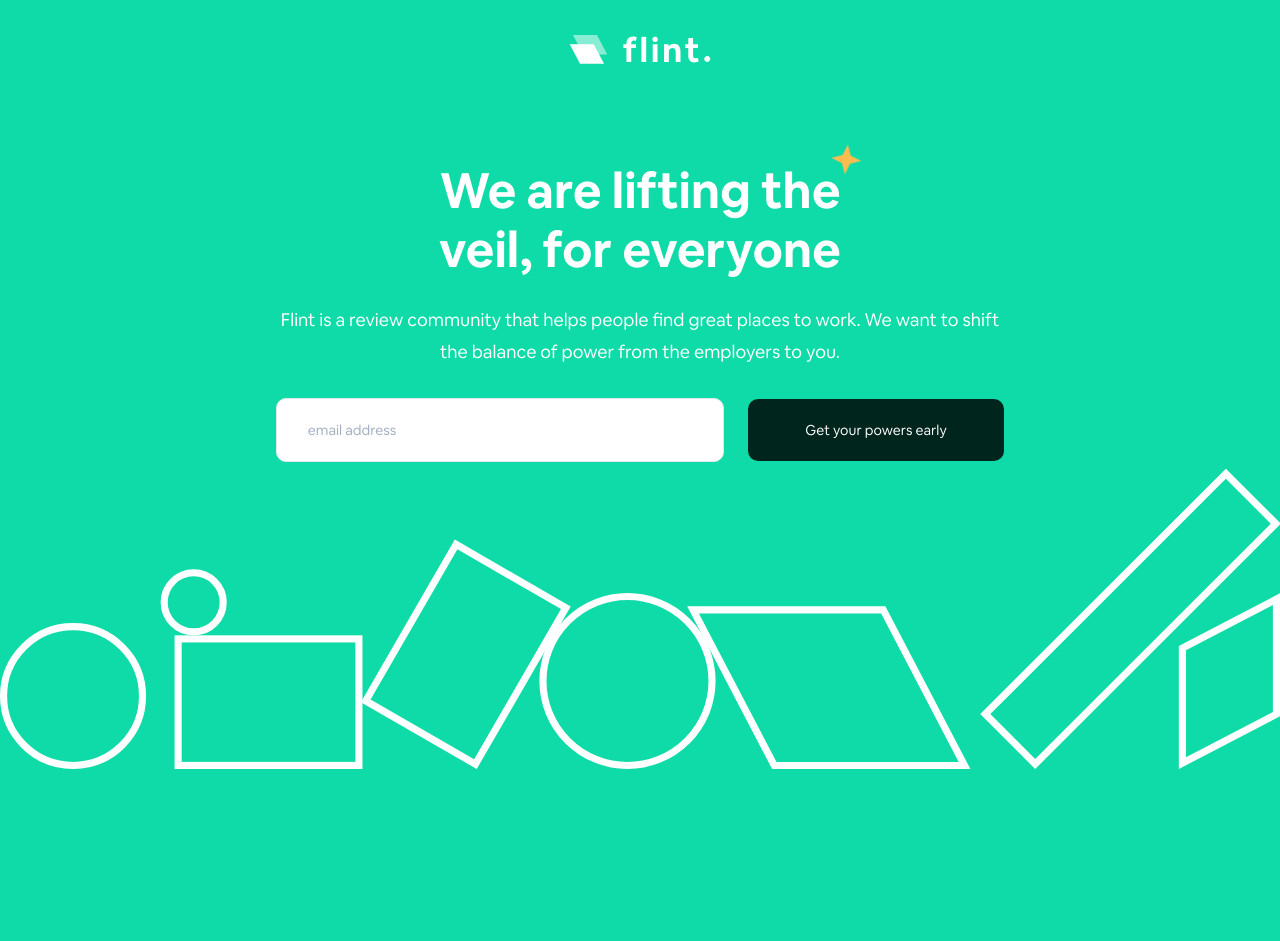
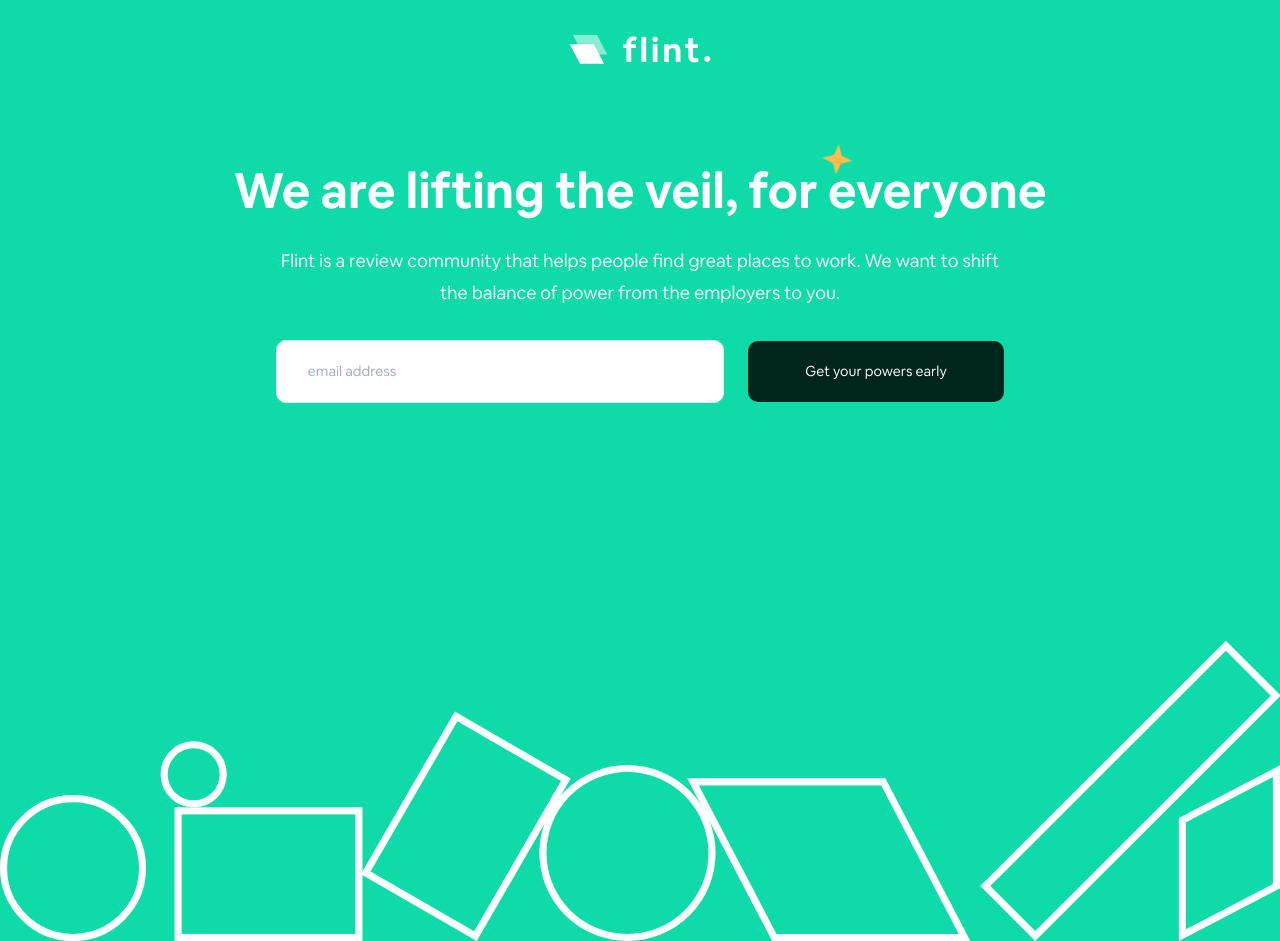
Before and after one commit to eoluwakayode34/flint, a React (Create React App) app: page / in a window 1280 px wide. Before the commit the page ends 800 px from the top, so only its background shows below. Built offline with nearby package versions, Linux system fonts and the light colour scheme; a web font is replaced by a local one.

Commit message:
fix alignment and footer

```diff
--- a/src/App.js
+++ b/src/App.js
@@ -23,8 +23,8 @@
 
 
   return (
-    <Box>
-    <Box bg='brand.900' w={['100vw']} h={['100%','100%']} >
+    <Box >
+    <Box bg='brand.900' w={['100vw']} h={['100vh','100%']} >
       <Flex justifyContent='center' pt={['35px']} flex='1'>
         <Image src={logo}  margin={0}   w={['9rem','9.4rem','9.8rem','10.1rem']}    />
       </Flex>
@@ -33,7 +33,7 @@
           <Flex pos='relative' alignItems='center' mt={['3rem','4rem','5rem','6rem','7rem']} flexDir='column'>
 
         <Heading fontSize={["2.5rem","3rem","3.5rem"]}  fontStyle='normal'
-        px={['2rem','4rem','8rem','16rem','30rem']}
+        px={['1rem','2rem','4rem','8rem','16rem','30rem']}
  textAlign='center' font-weight='bold' lineHeight={['3.2rem','3.2rem','4.2rem','4.2rem']} color='white' letterSpacing='1'>We are lifting the veil, for everyone
 </Heading>
 
@@ -54,7 +54,7 @@
         </Flex>
             <Text textAlign='center'
             fontSize={['.9rem','1.1rem','1.28rem']}
-            px={['2rem','5rem', '5rem','20rem']}
+            px={['1rem','2rem','5rem', '5rem','20rem']}
 
             letterSpacing='1.2'
               lineHeight ={['1.7rem','1.9rem','2.1rem','2.3rem']}
@@ -77,7 +77,7 @@
 
             <Input placeholder="email address"
                      px={['1.1rem','1.3rem','1.6rem','2.2rem']}
-                     py={['1.5rem','1.7rem','1.9rem','2.2rem']}
+                     py={['1.7rem','1.9rem','2rem','2.2rem']}
 
                     //  py={[  '1.6rem', '2.1rem','2.2rem','2.2rem']}
 
@@ -97,7 +97,7 @@
         // px={['1.8rem','1.9rem','2rem','2rem']}
         // py={[  '1.6rem', '2.1rem','2.2rem','2.2rem']}
         px={['1.1rem','1.3rem','1.6rem','2.2rem']}
-        py={['1.5rem','1.7rem','1.9rem','2.2rem']}
+        py={['1.7rem','1.9rem','2rem','2.2rem']}
 
         width={[ '100%']}
         //'90%', '90%',
@@ -122,14 +122,16 @@
     justifyContent='center'
     w='100%'
     h='11.45rem'
+    pos='absolute'
+    bottom='0'
 
-    mt={['6rem','6rem','7rem','7rem','auto','auto']}
 
 
 
 
 >
         <MotionBox     w='100%'
+        marginTop='0'
   >
           <Image src={footer} />
         </MotionBox>
```
